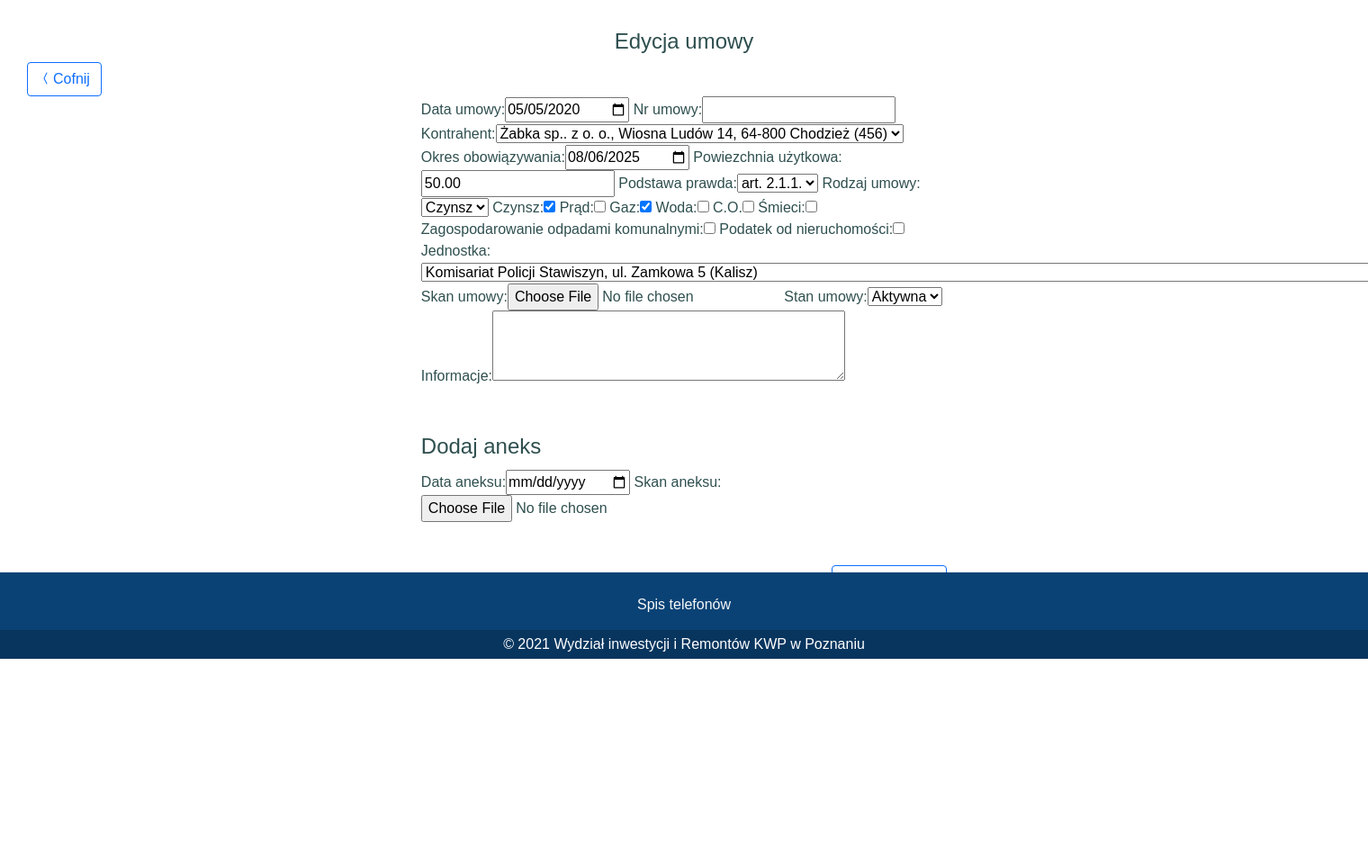
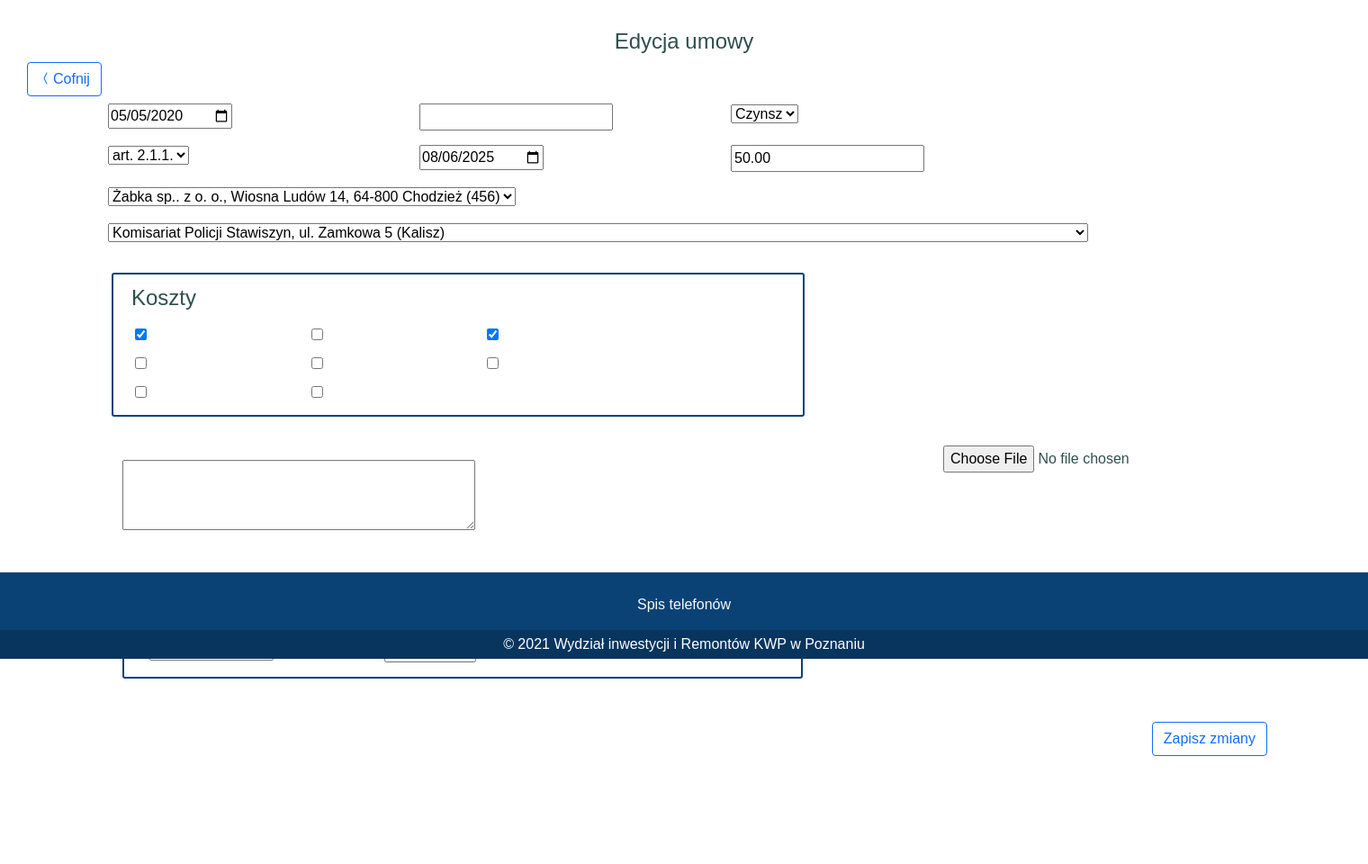
Before and after one commit to Hypnos86/WIiR-APP, a Django app: page /contracts/editcontractimmovables/3 in a window 1520 px wide; the page is wider, and only the part inside the window is pictured. Shown: the part 68-1028 px from the top of that part at 90% size. Before the commit the page ends 800 px from the top of that part, so only its background shows below. Run offline with Django 3.2, Linux system fonts and the light colour scheme; a user stored in the database is signed in; data comes from the database, SQL or seed files in the repository; both versions use the stored data as it was after the commit; some libraries are stand-ins or nearby versions.

Commit message:
Front i widok
Zmiana we froncie w edycjach, i dodanie widoku dodawania nowej umowy zzp

```diff
--- a/contractors/forms.py
+++ b/contractors/forms.py
@@ -17,7 +17,7 @@ class ContractorsellForm(ModelForm):
                   'utworzenie': 'Utworzenie',
                   'autor': 'Autor'
                   }
-        widgets = {'nocuntractor': widgets.TextInput(attrs={'placeholder': 'wpisz nr kontrahenta zgodny ze SWOP'}),
+        widgets = {'nocuntractor': widgets.TextInput(attrs={'placeholder': 'wpisz nr kontrahenta zgodny z nr SWOP'}),
                    'informacje': Textarea(attrs={'rows': 5}),
                    'nip': widgets.TextInput(
                        attrs={'pattern': '^[0-9]{3}-[0-9]{2}-[0-9]{2}-[0-9]{3}$', 'placeholder': 'xxx-xx-xx-xxx'}),
--- a/contracts/forms.py
+++ b/contracts/forms.py
@@ -52,13 +52,15 @@ class ContractAuctionForm(ModelForm):
 
         fields = ['date', 'no_contract', 'contractor', 'price', 'work_scope', 'legal_basic_zzp', 'end_date', 'unit',
                   'last_report_date', 'guarantee', 'guarantee_period', 'warranty_period', 'security_percent',
-                  'contract_security', 'scan', 'create', 'change', 'author']
+                  'contract_security', 'inspector', 'information', 'scan', 'create', 'change', 'author']
         labels = {'date': 'Data', 'no_contract': 'Nr. umowy', 'contractor': 'Wykonawca', 'price': 'Kwota umowy',
-                  'work_scope': 'Zakres', 'legal_basic_zzp': 'Tryb zamówienia', 'end_date': 'Data zakończenia umowy', 'unit': 'Jednostka',
+                  'work_scope': 'Zakres', 'legal_basic_zzp': 'Tryb zamówienia', 'end_date': 'Data zakończenia umowy',
+                  'unit': 'Jednostka',
                   'last_report_date': 'Data ostatniego protokołu', 'guarantee': 'Rodzaj gwarancji',
                   'guarantee_period': 'Okres gwarancji', 'warranty_period': 'Okres rękojmi',
                   'security_percent': 'Procent zabezpieczenia',
-                  'contract_security': 'Kwota zabezpieczenia', 'scan': 'Skan umowy'}
+                  'contract_security': 'Kwota zabezpieczenia', 'inspector': 'Inspektor', 'information': 'Informacje',
+                  'scan': 'Skan umowy'}
         exclude = ['create', 'change', 'author']
         widgets = {'date': DateField(),
                    'end_date': DateField(),
--- a/contracts/templates/contracts/contractform.html
+++ b/contracts/templates/contracts/contractform.html
@@ -1,21 +1,45 @@
-{%extends 'base.html'%}
-{%load bootstrap%}
-{%load static%}
+{% extends 'base.html' %}
+{% load bootstrap %}
+{% load static %}
 {% block title %}{%if new%}Dodaj nową umowe{%else%}Edycja umowy{%endif%}{%endblock%}
-{%block content%}
+{% block content %}
 <h4 class="text-center">{%if new%}Nowa umowa{%else%}Edycja umowy{%endif%}</h4>
 <div class="col-md-6 moj-button-left"><a href="{%url 'contracts:menu_contractsimmovables'%}">
     <button class="btn btn-outline-primary"><span class="bi bi-chevron-compact-left">Cofnij</span></button>
 </a></div>
-<div class="container col-md-5">
+<div class="container">
     <form method="post" enctype="multipart/form-data">
         {%csrf_token%}
-        {{contract_form|bootstrap}}
+        <div class="row">
+            <div class="col-md-3 m-2 ">{{contract_form.data_umowy|bootstrap}}</div>
+            <div class="col-md-3 m-2">{{contract_form.nrumowy|bootstrap}}</div>
+            <div class="col-md-3 m-2">{{contract_form.rodzaj|bootstrap}}</div>
+            <div class="col-md-3 m-2">{{contract_form.podstawa|bootstrap}}</div>
+            <div class="col-md-3 m-2">{{contract_form.okres_obowiazywania|bootstrap}}</div>
+            <div class="col-md-3 m-2">{{contract_form.pow_uzyczona|bootstrap}}</div>
+            <div class="col-md-9 m-2">{{contract_form.kontrahent|bootstrap}}</div>
+            <div class="col-md-9 m-2">{{contract_form.unit|bootstrap}}</div>
+            <fieldset class="row col-md-7 m-4 p-2 my-cost">
+                <legend>Koszty</legend>
+                <div class="col-md-3 m-1">{{contract_form.koszt_czynsz|bootstrap}}</div>
+                <div class="col-md-3 m-1">{{contract_form.koszt_prad|bootstrap}}</div>
+                <div class="col-md-3 m-1">{{contract_form.koszt_gaz|bootstrap}}</div>
+                <div class="col-md-3 m-1">{{contract_form.koszt_woda|bootstrap}}</div>
+                <div class="col-md-3 m-1">{{contract_form.koszt_co|bootstrap}}</div>
+                <div class="col-md-3 m-1">{{contract_form.koszt_smieci|bootstrap}}</div>
+                <div class="col-md-3 m-1">{{contract_form.koszt_podsmiec|bootstrap}}</div>
+                <div class="col-md-3 m-1">{{contract_form.koszt_podnier|bootstrap}}</div>
+            </fieldset>
 
+            <div class="col-md-8 m-4">{{contract_form.comments|bootstrap}}</div>
+            <div class="col-md-3 m-2">{{contract_form.skan|bootstrap}}</div>
+        </div>
         {%if new == False%}
-        <fieldset class="mt-5">
-            <legend>Dodaj aneks</legend>
-            {{aneks_form|bootstrap}}
+        <fieldset class="row col-md-7 m-4 p-2 my-cost">
+            <legend>Aneks</legend>
+
+            <div class="col-md-4 m-2">{{aneks_form.data_aneksu|bootstrap}}</div>
+            <div class="col-md-3 m-2">{{aneks_form.skan_aneksu|bootstrap}}</div>
         </fieldset>
         {%endif%}
         <div class="row mt-5">
@@ -37,5 +61,6 @@
      document.getElementById("button-invoices").classList.remove("active");
      document.getElementById("button-contracts").classList.add("active");
      document.getElementById("button-contractors").classList.remove("active");
+
     </script>
-    {%endblock%}
+    {% endblock %}
--- a/contracts/urls.py
+++ b/contracts/urls.py
@@ -1,6 +1,6 @@
 from django.urls import path
 from contracts.views import menu_contractsimmovables, new_contractsimmovables, edit_contractsimmovables, \
-    show_contractsimmovables, new_aneks, menu_contracts_auction
+    show_contractsimmovables, new_aneks, menu_contracts_auction, new_contract_auction
 
 app_name = 'contracts'
 urlpatterns = [
@@ -9,5 +9,6 @@ urlpatterns = [
     path('editcontractimmovables/<int:id>', edit_contractsimmovables, name='edit_contractsimmovables'),
     path('showcontractimmovables/<int:id>', show_contractsimmovables, name='show_contractsimmovables'),
     path('newaneks/', new_aneks, name='new_aneks'),
-    path('contract_auction', menu_contracts_auction, name='menu_contracts_auction'),
+    path('contract_auction/', menu_contracts_auction, name='menu_contracts_auction'),
+    path('new_contract_zzp/', new_contract_auction, name='new_contract_auction')
 ]
--- a/contracts/views.py
+++ b/contracts/views.py
@@ -2,7 +2,7 @@ from django.contrib.auth.decorators import login_required
 from django.shortcuts import render, redirect, get_object_or_404
 from django.core.paginator import Paginator
 from contracts.models import ContractImmovables, AneksImmovables, ContractAuction, AneksContractAuction
-from contracts.forms import ContractimmovablesForm, AneksForm
+from contracts.forms import ContractimmovablesForm, AneksForm, ContractAuctionForm
 
 
 # Create your views here.
@@ -104,5 +104,45 @@ def menu_contracts_auction(request):
     page_number = request.GET.get('page')
     contracts_auctions_list = paginator.get_page(page_number)
 
-    return render(request, 'contracts/contractauctionlist.html', {'contracts_auctions_list': contracts_auctions_list,
-                                                                  'contracts_auctions_sum': contracts_auctions_sum})
+    return render(request, 'contracts/contract_auction_list.html', {'contracts_auctions_list': contracts_auctions_list,
+                                                                    'contracts_auctions_sum': contracts_auctions_sum})
+
+
+@login_required
+def new_contract_auction(request):
+    contract_auction_form = ContractAuctionForm(request.POST or None, request.FILES or None)
+
+    context = {'contract_auction_form': contract_auction_form,
+               'new': True}
+
+    if request.method == 'POST':
+        if contract_auction_form.is_valid():
+            instance = contract_auction_form.save(commit=False)
+            instance.author = request.user
+            instance.save()
+            return redirect('contracts:menu_contracts_auction')
+    return render(request, 'contracts/contract_auction_form.html', context)
+
+# @login_required
+# def edit_contract_list(request, id):
+#     contract_auction_edit = get_object_or_404(ContractAuction, pk=id)
+#     contract_auction_edit = ContractAuctionForm(request.POST or None, request.FILES or None,
+#                                                 instance=contract_auction_edit)
+#     aneks_form = AneksForm(request.POST or None, request.FILES or None)
+#
+#     context = {'contract_form': contractsimmovables_form,
+#                'aneks_form': aneks_form,
+#                'new': False}
+#     if contractsimmovables_form.is_valid():
+#         contract = contractsimmovables_form.save(commit=False)
+#         contract.author = request.user
+#         contractsimmovables_form.save()
+#
+#         if aneks_form.is_valid():
+#             instance = aneks_form.save(commit=False)
+#             instance.autor = request.user
+#             instance.contractimmovables = contractsimmovables_edit
+#             instance.save()
+#
+#         return redirect('contracts:menu_contractsimmovables')
+#     return render(request, 'contracts/contractform.html', context)
--- a/cpvdict/templates/cpvdict/genrelist.html
+++ b/cpvdict/templates/cpvdict/genrelist.html
@@ -14,7 +14,7 @@
     <span class="m-2">({{year}} rok)</span>
     {%if limit != 0 %}
     <p><span class="text-center">Limit zmówień NETTO: {{limit|intcomma}} zł</span><br>
-    <span class="text-center">Limit zmówień BRUTTO: {{item|intcomma}} zł</span></p>
+    <span class="text-center">Limit zmówień BRUTTO: {{limit_item|intcomma}} zł</span></p>
     {%endif%}
 </div>
 <div class="container">
--- a/cpvdict/views.py
+++ b/cpvdict/views.py
@@ -44,11 +44,11 @@ def type_expense_list(request):
     limit = OrderLimit.objects.first()
     remain = round(limit.limit - genre_sum, 2)
     year = current_year()
-    item = round(limit.limit * Decimal(1.23), 2)
+    limit_item = round(limit.limit * Decimal(1.23), 2)
 
     context = {'objects': objects,
                'limit': limit.limit,
-               'item': item,
+               'limit_item': limit_item,
                'genre_sum': genre_sum,
                'remain': remain,
                'year': year}
--- a/main/static/main/css/style.css
+++ b/main/static/main/css/style.css
@@ -173,6 +173,12 @@
     font-size: 120%;
 }
 
+.my-cost{
+border: solid 2px;
+    border-radius: 3px;
+    border-color: #0a4275;;
+}
+
 /* INVOICES */
 .chose-invoices {
     text-align: center;
```
Also changed, not shown: contractors/templates/contractors/contractorsellform.html (+10 -1 lines), contracts/templates/contracts/contract_auction_form.html (added, +42 -0 lines), contracts/templates/contracts/contract_auction_list.html (renamed from contracts/templates/contracts/contractauctionlist.html, +38 -39 lines), db.sqlite3.
